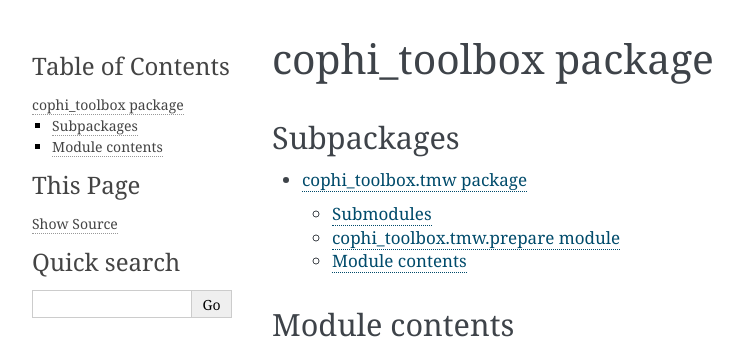
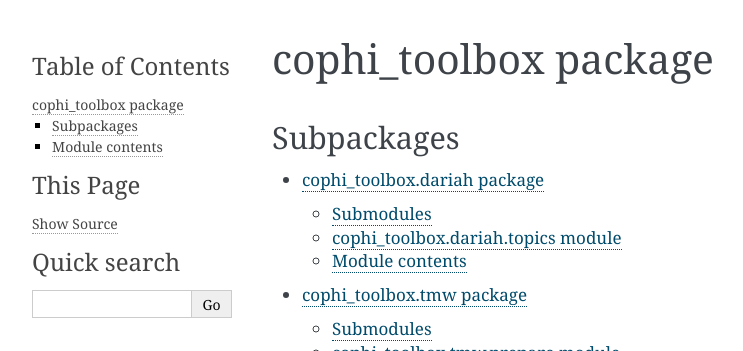
Before and after one commit to thvitt/cophi-toolbox, a Sphinx documentation site: the page built from docs/cophi_toolbox.rst, in a window 1280 px wide, cut to the strip 0-351 px from the top of the page. Shown: the whole strip, without its empty margins (148-891 px from the left). Built offline with Sphinx 7.4.7, drawn with Linux system fonts in a browser that asks for light colours.

Commit message:
Added docs for dariah package

```diff
--- /dev/null
+++ b/docs/cophi_toolbox.dariah.rst
@@ -0,0 +1,22 @@
+cophi_toolbox.dariah package
+============================
+
+Submodules
+----------
+
+cophi_toolbox.dariah.topics module
+----------------------------------
+
+.. automodule:: cophi_toolbox.dariah.topics
+    :members:
+    :undoc-members:
+    :show-inheritance:
+
+
+Module contents
+---------------
+
+.. automodule:: cophi_toolbox.dariah
+    :members:
+    :undoc-members:
+    :show-inheritance:
--- a/docs/cophi_toolbox.rst
+++ b/docs/cophi_toolbox.rst
@@ -6,6 +6,7 @@ Subpackages
 
 .. toctree::
 
+    cophi_toolbox.dariah
     cophi_toolbox.tmw
 
 Module contents
```
